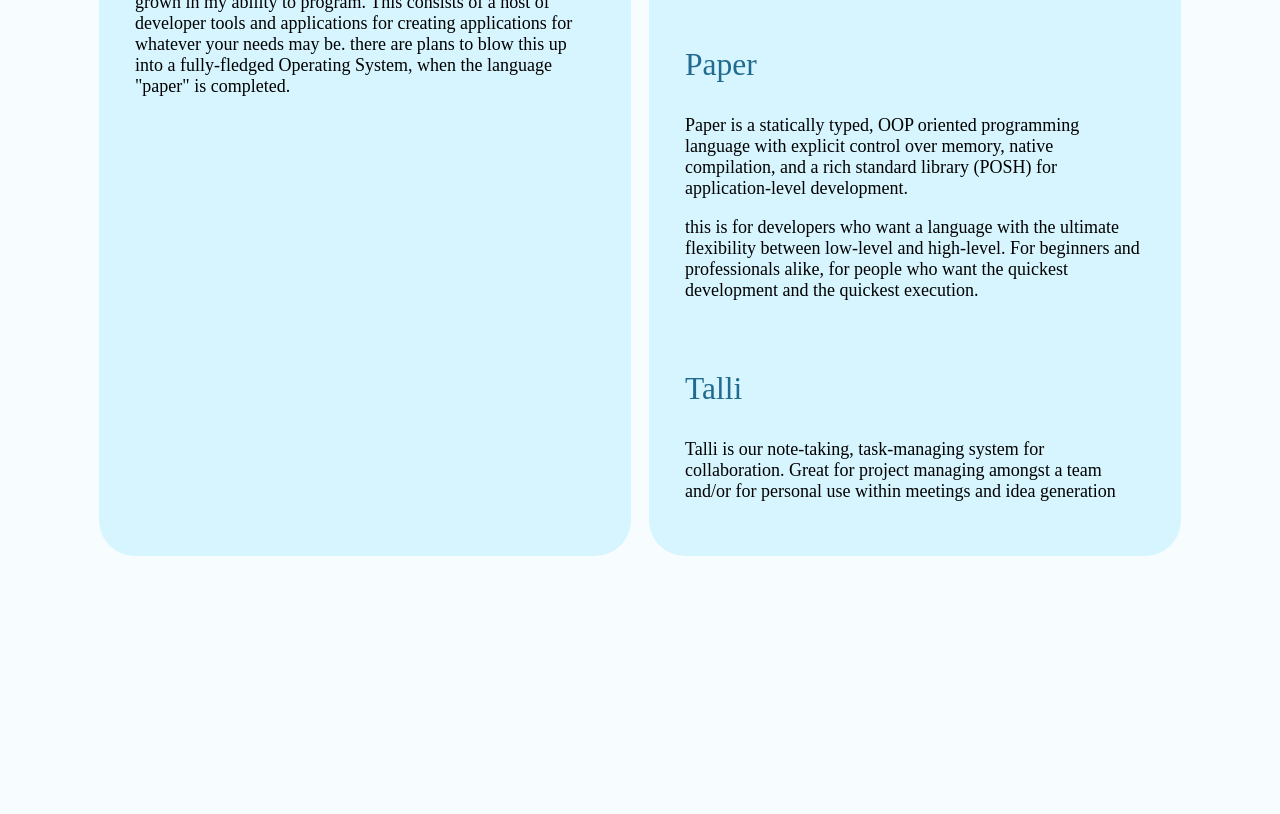
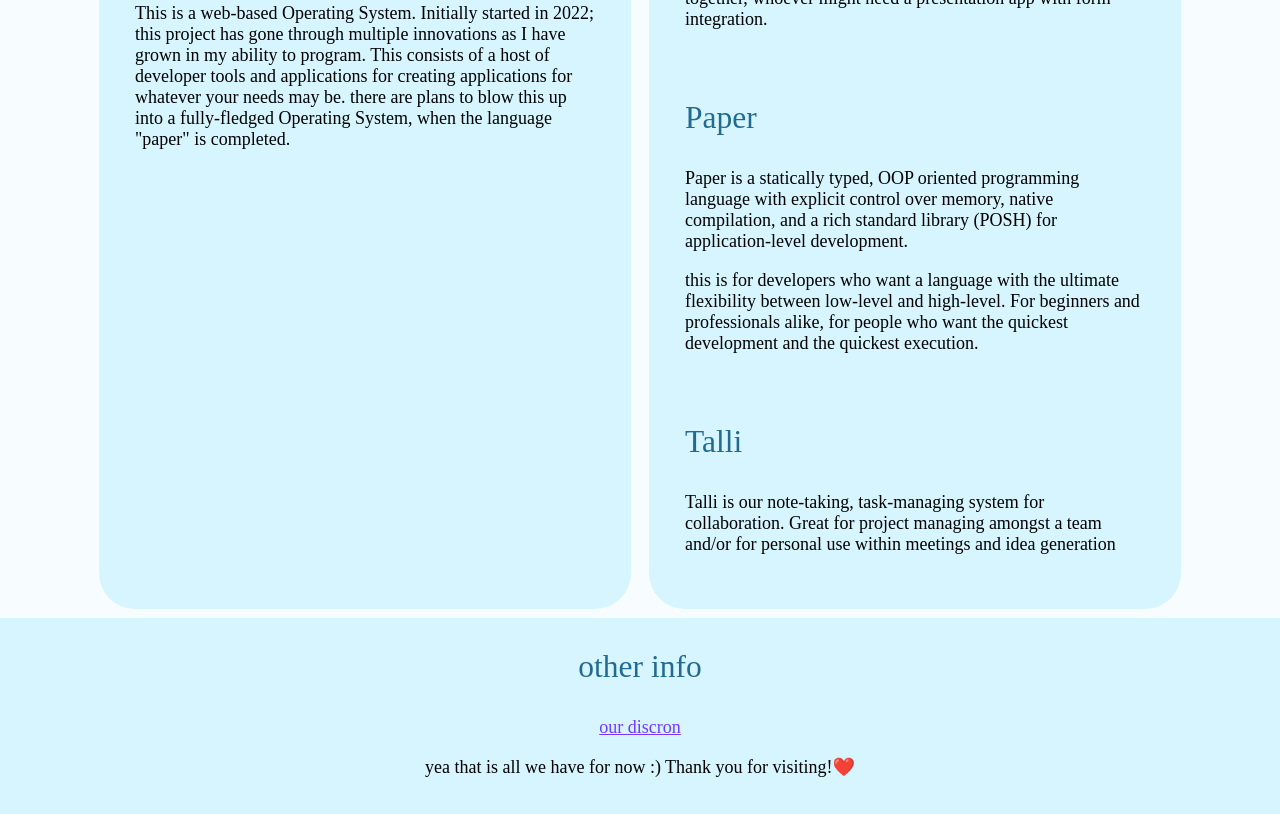
Before and after one commit to ilnomR0/home, a website: page frontend/index.html in a window 1280 px wide. Shown: the part 730-1544 px from the top of the page. Before the commit the page ends 1303 px from the top, so only its background shows below. Drawn offline with Linux system fonts and the light colour scheme; a web font is replaced by a local one.

Commit message:
footer added a footer with a discord and a little thank you for visiting

```diff
--- a/frontend/assets/styles/homepage.css
+++ b/frontend/assets/styles/homepage.css
@@ -3,10 +3,15 @@
   justify-content:space-between;
   border-bottom:1px var(--header2) solid;
   align-items:center;
+    padding:0.2em;
 }
 
-
-
+footer{
+    background-color:var(--background2);
+    margin-top:auto;
+    padding:1em;
+    padding-top:0;
+}
 #title > *{
   margin:0;
   padding:0;
--- a/frontend/assets/styles/main.css
+++ b/frontend/assets/styles/main.css
@@ -55,8 +55,14 @@ body{
   background-color:var(--background1);
   color:var(--paragraph);
   font-family:"roboto flex";
+    margin:0;
+    height:100%;
 }
-
+#root{
+    min-height:100%;
+    display:flex;
+    flex-direction:column;
+}
 h1{
 color: var(--header1);
   font-size: 3.8rem;
--- a/frontend/index.html
+++ b/frontend/index.html
@@ -15,6 +15,7 @@
     </head>
 
     <body>
+        <div id="root">
             <div id="title">
                 <h1>Welcome! </h1>
                 <picture>
@@ -90,11 +91,15 @@
                         Talli is our note-taking, task-managing system for collaboration. Great for project managing amongst a team and/or for personal use within meetings and idea generation</p>
                 </div>
 
+            </div>
+            <footer>
 
-
+                <center>
+                    <h3>other info</h3>
+                    <a href="https://discord.gg/DNUzPTER">our discron</a></p>
+                    <p>yea that is all we have for now :) Thank you for visiting!❤️</p>
+                </center>
+            </footer>
         </div>
-
-
     </body>
-
 </html>
```
Also changed, not shown: frontend/assets/images/general_transparent2.png (added). Lines whose indentation alone changed are shown as unchanged.
